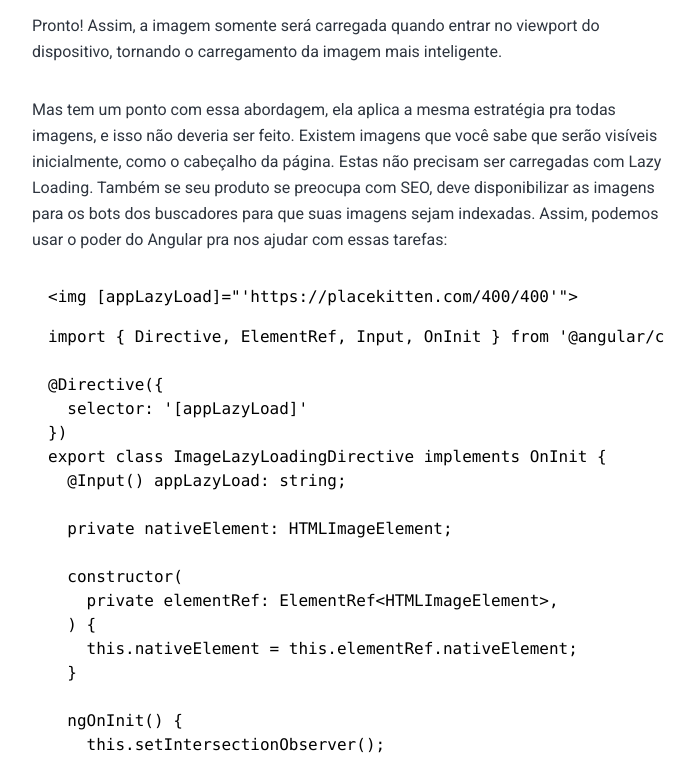
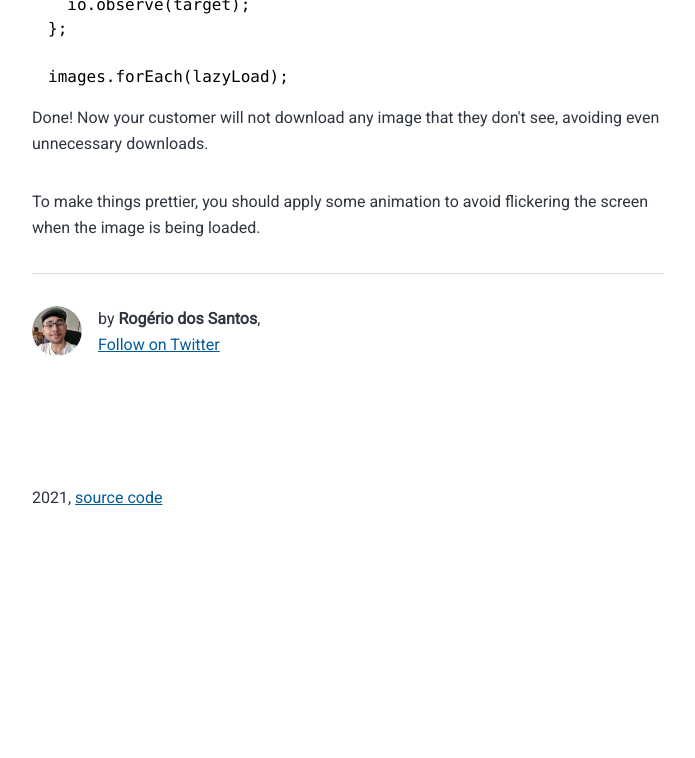
Before and after one commit to rogeriosantosf/personal-blog, a Gatsby site: page /lazy-loading-images-angular/ in a window 1280 px wide. Shown: the part 1862-2620 px from the top of the page, without its empty margins (292-987 px from the left). After the commit the page ends 2436 px from the top, so only its background shows below. Built offline with nearby package versions, Linux system fonts and the light colour scheme; Gatsby itself is replaced by a stand-in of ours; some packages are replaced by stand-ins of ours; code samples lack their colours.

Commit message:
Changing lang to english

````diff
--- a/content/blog/lazy-loading-images-angular/index.md
+++ b/content/blog/lazy-loading-images-angular/index.md
@@ -1,37 +1,39 @@
 ---
-title: Lazy Loading de Imagens com Angular
+title: Image Lazy Loading
 date: "2020-09-16T10:31:03.284Z"
-description: "Lazy Loading de Imagens com Angular"
+description: "Make sure your customer have a great experience by only making them download your images when they are visible!"
 ---
 
-Todos nós adoramos ver imagens e gifs na internet, certo? E estamos usando a internet cada vez mais para nos conectarmos com pessoas e conhecimentos. Pra garantir que a experiência de seu/sua cliente seja boa, uma ótima coisa é usar estratégia de Lazy Loading nas suas imagens.
+We all love to see images and gifs online. And we are using more and more the web to connect with people and things we love. So to make sure that your customer's experience will be great, you need to think about how you deliver your content. To avoid impacting his initial experience by delivering a lot of images at once, you should use a Lazy Loading Strategy to deliver images.
 
-Basicamente, é você dizer ao navegador para baixar a imagem somente quando ela estiver <b>visível</b>, e isso pode otimizar MUITO o carregamento da sua página.
+With this strategy, you are going make your customer's browser download the image only when it is <b>visible</b>. And by doing so you will optimize the page loading time.
 
-Observe o que acontece ao acessar o Pinterest monitorando o tráfego de rede:
+Look at what happens to the computer's network when we access Pinterest, this lovelly network where we can see beautiful things:
 
 <video autoplay loop style="width:100%">
   <source src="./pinterest-image-lazy-loading.mov" type="video/mp4">
 </video>
 <br>
 <br>
-Conforme navegamos na página e passamos a ver mais imagens, elas são transferidas dos servidores da rede social da Califórnia para a máquina.
+As we navigate and see more images, they are downloaded from the social network servers in California (or a server close to you, if they use a CDN to have a smart delivery) to our machine.
 
-Isso ajuda muito para que o carregamento inicial do seu site seja mais rápido, já que só é necessário que seja baixado aquilo que é visível no início.
+This helps a lot to make the initial loading faster, since only the visible images will be download at any time.
 
-Existem duas boas formas de aplicar essa estratégia, uma é através do atributo loading disponível dede o ano passado para Chrome, Edge e Firefox:
+There are two good ways to apply this strategy. One of them is through the loading attribute available since 2019 (only for Chrome, Firefox and Edge):
 
 ```html
 <img loading="lazy" src="https://placekitten.com/400/400">
 ```
 
-Outra abordagem é a Intersection Observer API, que eatá disponível para tds navegadores e, no momento desse post, mais otimizada do que o atributo nativo. Em termos gerais, essa API dos navegadores possibilita que nossa Web App seja notificada quando um elemento em específico adentrar a visão da pessoa, sendo possível assim tomar ações como efetuar o carregamento da imagem. Para isso, basta fazer o seguinte:
+Another way of acchieving Lazy Loading is with the Intersection Observer API (available for all major browsers). This API fires JavaScript events whenever the element observed enters the customer's screen, and with that you can do a lot of things, like animate some part of your site to make it friendlier to customers. But let's see how we can control when the customer will download the image.
 
-Trocamos o atributo src para data-src, evitando que a imagem seja baixada assim que o html é renderizado pela página:
+We just need to change the `src` attribute to the `data-src` attribute, so the image will not be downloaded initially.:
 
 ```html
 <img data-src="'https://placekitten.com/400/400'">
 ```
+
+And then we set the `src` attribute when the image enters the screen:
 
 ```js
 const images = document.querySelectorAll('img');
@@ -53,55 +55,6 @@ const lazyLoad = target => {
 images.forEach(lazyLoad);
 ```
 
-Pronto! Assim, a imagem somente será carregada quando entrar no viewport do dispositivo, tornando o carregamento da imagem mais inteligente.
+Done! Now your customer will not download any image that they don't see, avoiding even unnecessary downloads.
 
-
-Mas tem um ponto com essa abordagem, ela aplica a mesma estratégia pra todas imagens, e isso não deveria ser feito. Existem imagens que você sabe que serão visíveis inicialmente, como o cabeçalho da página. Estas não precisam ser carregadas com Lazy Loading. Também se seu produto se preocupa com SEO, deve disponibilizar as imagens para os bots dos buscadores para que suas imagens sejam indexadas. Assim, podemos usar o poder do Angular pra nos ajudar com essas tarefas:
-
-```html
-<img [appLazyLoad]="'https://placekitten.com/400/400'">
-```
-
-```js
-import { Directive, ElementRef, Input, OnInit } from '@angular/core';
-
-@Directive({
-  selector: '[appLazyLoad]'
-})
-export class ImageLazyLoadingDirective implements OnInit {
-  @Input() appLazyLoad: string;
-
-  private nativeElement: HTMLImageElement;
-
-  constructor(
-    private elementRef: ElementRef<HTMLImageElement>,
-  ) {
-    this.nativeElement = this.elementRef.nativeElement;
-  }
-
-  ngOnInit() {
-    this.setIntersectionObserver();
-  }
-
-  setIntersectionObserver() {
-    const io = new IntersectionObserver((entries, observer) => {
-      entries.forEach(entry => {
-        if (entry.isIntersecting) {
-          this.nativeElement.setAttribute('src', this.appLazyLoad);
-          observer.disconnect();
-        }
-      });
-    });
-
-    io.observe(this.nativeElement);
-  }
-}
-```
-
-Com essa diretiva, é possível escolher quais imagens você quer aplicar Lazy Loading, e também é possível desligar o lazy por alguma condição da necessidade do seu produto.
-
-Vejam um exemplo funcionando no [Stackblitz](https://stackblitz.com/edit/image-lazy-load?file=src/app/app.component.ts)!
-
-É legal ver a web cada vez mais moderna e eficiente. 😀
-
-Por hoje era isso, valeu!
+ To make things prettier, you should apply some animation to avoid flickering the screen when the image is being loaded.
--- a/gatsby-config.js
+++ b/gatsby-config.js
@@ -1,14 +1,14 @@
 module.exports = {
   siteMetadata: {
-    title: `Bytes and Things`,
+    title: `Rogério dos Santos`,
     author: {
-      name: `Roger Santos`,
-      summary: `atualmente mora em São Paulo escrevendo software.`,
+      name: `Rogério dos Santos`,
+      summary: '',
     },
-    description: `Roger Santos blog about software development.`,
-    siteUrl: `https://rogersantos.dev/`,
+    description: `Site sobre interações digitais e suas possibilidades.`,
+    siteUrl: `https://rogerio-dos-santos.com/`,
     social: {
-      twitter: `rogersanbr`,
+      twitter: `rogeriodossantos`,
     },
   },
   plugins: [
@@ -70,8 +70,6 @@ module.exports = {
       },
     },
     `gatsby-plugin-react-helmet`,
-    // this (optional) plugin enables Progressive Web App + Offline functionality
-    // To learn more, visit: https://gatsby.dev/offline
-    // `gatsby-plugin-offline`,
+    `gatsby-plugin-offline`,
   ],
 }
--- a/package.json
+++ b/package.json
@@ -43,7 +43,7 @@
   "devDependencies": {
     "prettier": "2.2.1"
   },
-  "homepage": "https://rogersantos.dev",
+  "homepage": "https://rogerio-dos-santos.com",
   "keywords": [
     "roger",
     "santos"
--- a/src/components/bio.tsx
+++ b/src/components/bio.tsx
@@ -53,11 +53,11 @@ const Bio = () => {
       )}
       {author?.name && (
         <p>
-          por <strong>{author.name}</strong>, {author?.summary || null}
+          by <strong>{author.name}</strong>, {author?.summary || null}
           {` `}
           <br />
           <a href={`https://twitter.com/${social?.twitter || ``}`}>
-            Siga no twitter
+            Follow on Twitter
           </a>
         </p>
       )}
````
Also changed, not shown: 1 other file.
